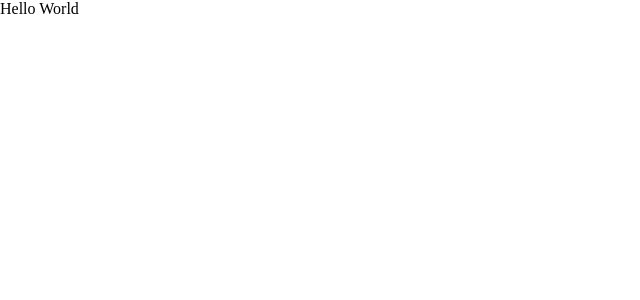
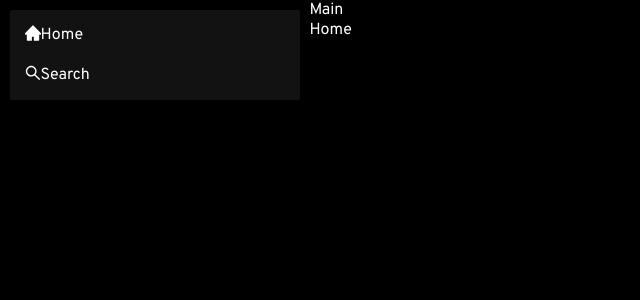
Before and after one commit to kishankumarhs/Spotify, a React (Vite) app in the folder Client/: page / in a window 1280 px wide. Shown: the top 300 px of the page, without its empty margins (0-640 px from the left). Built offline with nearby package versions, Linux system fonts and the light colour scheme.

Commit message:
day-3 changes

```diff
--- a/Client/package.json
+++ b/Client/package.json
@@ -15,7 +15,8 @@
     "@emotion/styled": "^11.11.0",
     "@mui/material": "^5.13.3",
     "react": "^18.2.0",
-    "react-dom": "^18.2.0"
+    "react-dom": "^18.2.0",
+    "react-router-dom": "^6.13.0"
   },
   "devDependencies": {
     "@types/react": "^18.0.37",
--- a/Client/src/App.jsx
+++ b/Client/src/App.jsx
@@ -1,10 +1,22 @@
+import { BrowserRouter as Router, Routes, Route } from 'react-router-dom'
 import './App.css'
+import { Suspense, lazy } from 'react'
 
+const HomePage = lazy(() => import('./pages/Home'))
+const PageLayout = lazy(() => import("./components/global/Layout"))
 function App() {
   return (
-    <div className="App">
-      Hello World
-    </div>
+    <Router>
+      <Routes>
+        <Route path="/" element={
+          <Suspense>
+            <PageLayout />
+          </Suspense>
+        }>
+          <Route path='/' element={<Suspense fallback="Loading..."><HomePage /></Suspense>} />
+        </Route>
+      </Routes>
+    </Router>
   )
 }
 
--- /dev/null
+++ b/Client/src/components/Main.jsx
@@ -0,0 +1,13 @@
+import { Outlet } from "react-router-dom"
+
+const Main = () => {
+    return (
+        <div>
+            Main
+            <Outlet />
+        </div>
+
+    )
+}
+
+export default Main
--- /dev/null
+++ b/Client/src/components/global/Layout.jsx
@@ -0,0 +1,15 @@
+import Main from "../Main"
+import Navbar from "./Navbar"
+import './layout.css'
+
+
+const Layout = () => {
+    return (
+        <div className="layout-wrapper">
+            <Navbar />
+            <Main />
+        </div>
+    )
+}
+
+export default Layout
--- /dev/null
+++ b/Client/src/components/global/Navbar.jsx
@@ -0,0 +1,28 @@
+import './navbar.css'
+import { HomeFilled, SearchOutlined } from '@ant-design/icons'
+
+
+const Navbar = () => {
+    return (
+        <div className="navbar">
+            <div className="navigation">
+                <ul className="nav-list">
+                    <li className="nav-items">
+                        <HomeFilled size={30} />
+                        <span>Home</span>
+                    </li>
+                    <li className="nav-items">
+                        <SearchOutlined />
+                        <span>Search</span>
+                    </li>
+                </ul>
+            </div>
+            <div className="your-library">
+
+            </div>
+
+        </div>
+    )
+}
+
+export default Navbar
--- /dev/null
+++ b/Client/src/components/global/layout.css
@@ -0,0 +1,4 @@
+.layout-wrapper {
+  display: flex;
+  flex-direction: row;
+}
--- /dev/null
+++ b/Client/src/components/global/navbar.css
@@ -0,0 +1,23 @@
+.navbar {
+  flex: 0.25;
+  color: var(--color);
+  min-height: 100vh;
+}
+
+.navigation {
+  margin: 0.6rem;
+  background: #121212;
+  border-radius: 0.162rem;
+  -webkit-border-radius: 0.162rem;
+  -moz-border-radius: 0.162rem;
+  -ms-border-radius: 0.162rem;
+  -o-border-radius: 0.162rem;
+  padding: 5px;
+}
+.nav-list {
+  list-style: none;
+}
+
+.nav-list .nav-items {
+  padding: 10px;
+}
--- a/Client/src/index.css
+++ b/Client/src/index.css
@@ -1,4 +1,17 @@
+@import url("https://fonts.googleapis.com/css2?family=Overpass:wght@100;200;300;400;500;600;700&display=swap");
+
+:root {
+  --font-family: "Overpass", Arial, sans;
+  --bg-color: #101010;
+  --color: #fff;
+}
+
 * {
   margin: 0;
   padding: 0;
 }
+body {
+  background: #000;
+  font-family: var(--font-family);
+  color: var(--color);
+}
--- /dev/null
+++ b/Client/src/pages/Home.jsx
@@ -0,0 +1,9 @@
+
+
+const Home = () => {
+    return (
+        <div>Home</div>
+    )
+}
+
+export default Home
```
Also changed, not shown: 1 other file (tests, documents, lock files or other folders).
